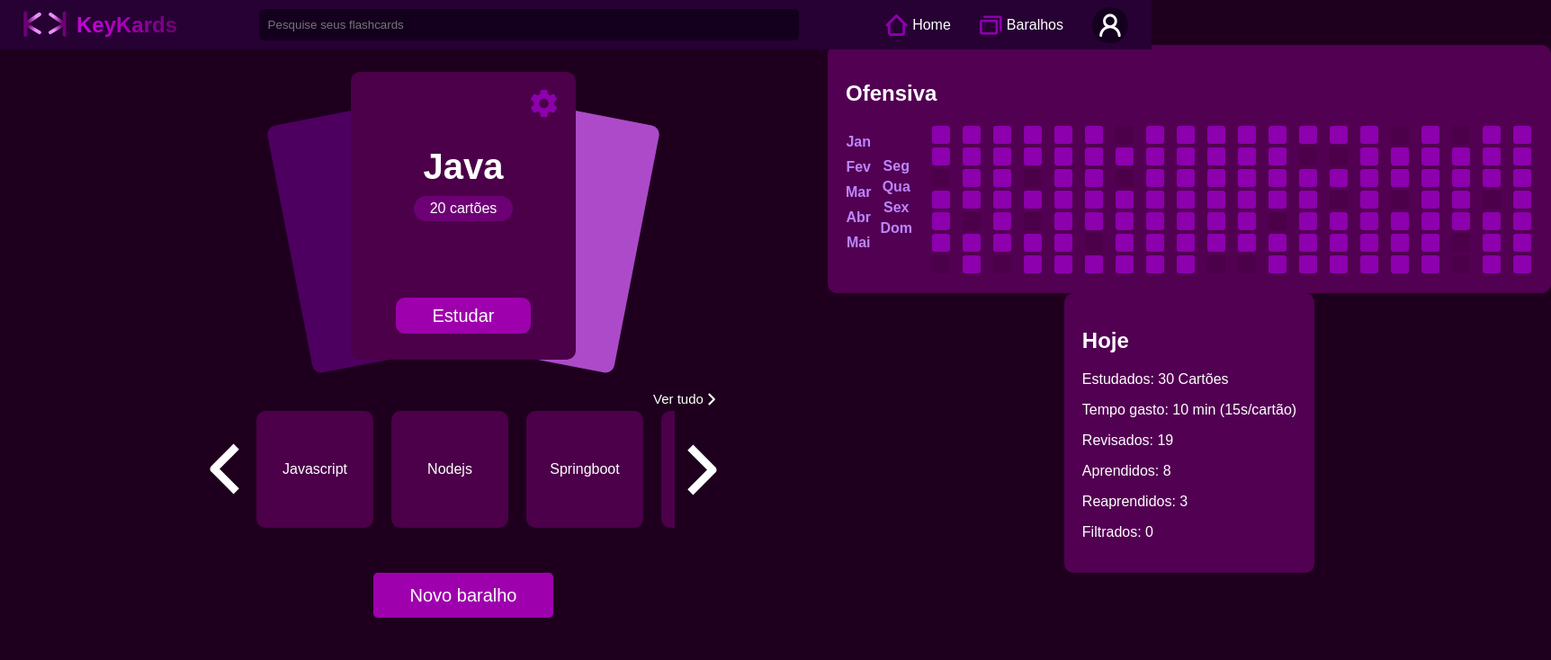
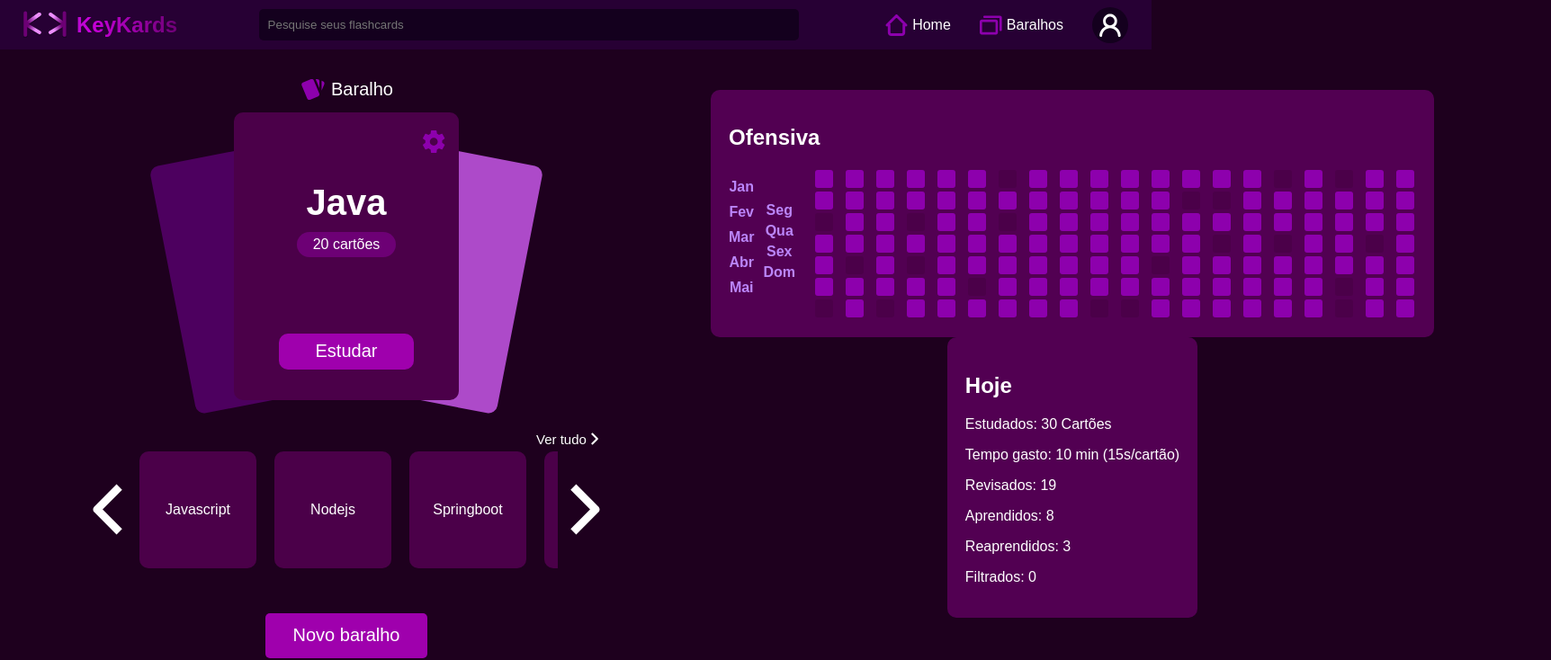
Before and after one commit to keniareis/KeyKards, a React (Vite) app in the folder client/: page /home in a window 1280 px wide. Shown: the top 734 px of the page at 90% size, 1724 px wide, since content can reach past the window. Built offline with nearby package versions, Linux system fonts and the light colour scheme.

Commit message:
fix: position cards, buttons size

```diff
--- a/client/src/styles/components.css
+++ b/client/src/styles/components.css
@@ -226,9 +226,8 @@ body, html {
   padding: 0%;
   header{
     background-color: #270034;
-    position: absolute;
+    position: relative;
     padding: 5px;
-    position: absolute;
 
     .name-logo{
       font-size: 12px;
@@ -294,16 +293,22 @@ body, html {
     display: flex;
     flex-direction: column;
     align-self:center;
-    margin-left: 130px;
+
 
     .top-name-flashcards{
       display: flex;
       flex-direction: row;
-      font-size: 12px;
-      font-weight: lighter;
+      font-size: 10px;
+      margin-bottom: -20px;
+      margin-top: 20px;
+
+      h1{
+        font-weight: 500;
+      }
 
       img{
         margin-right: 5px;
+        width: 30px;
       }
     }
 
@@ -324,7 +329,9 @@ body, html {
         img{
           display: flex;
           flex-direction: row;
-          margin-left: 180px;
+          margin-left: 190px;
+          width: 25px;
+          cursor: pointer;
         }
 
         h2{
@@ -471,8 +478,13 @@ body, html {
       font-size: 20px;
       color: white;
       background-color: #9F00AD;
-      width: 200px;
+      width: 180px;
       height: 50px;
+      transition: 0.3s;
+    }
+
+    .new-deck-button:hover{
+      background-color: #AD4AC9;
     }
 
   }
```
